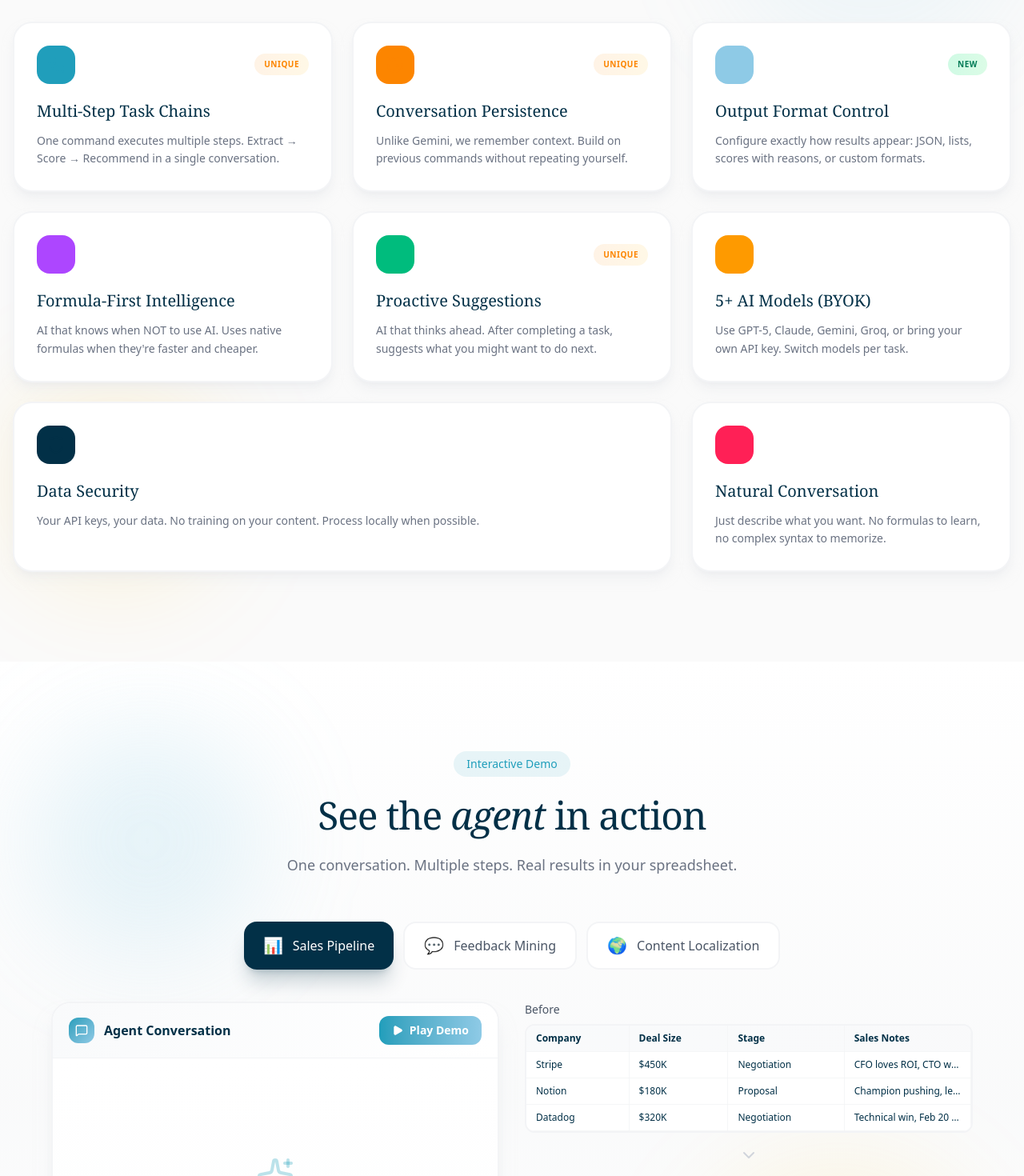
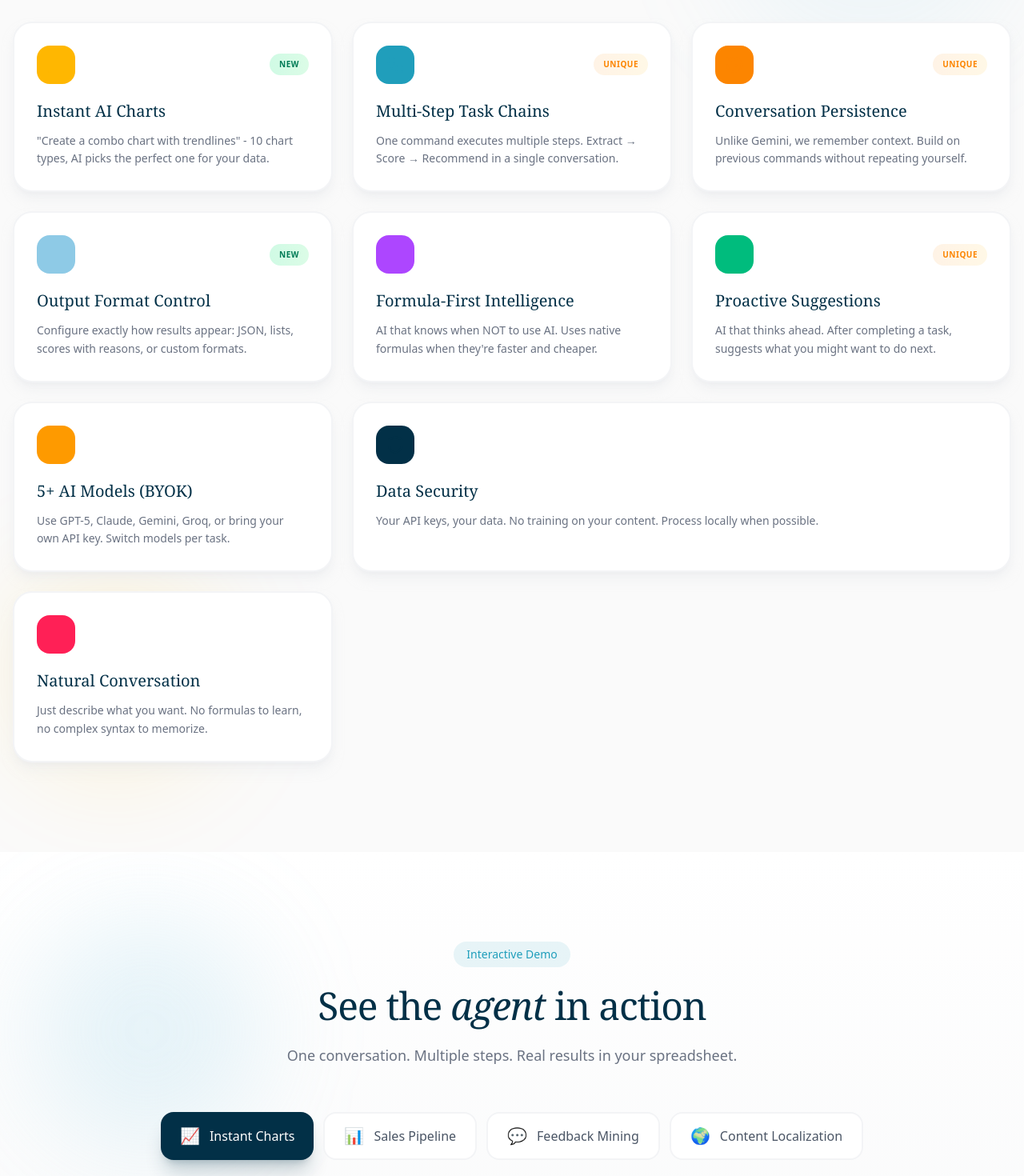
Before and after one commit to Ai-Quill/ai-sheeter, a Next.js app: page / in a window 1280 px wide. Shown: the part 2600-4070 px from the top of the page at 80% size. Built offline with nearby package versions, Linux system fonts and the light colour scheme.

Commit message:
update route on parsing

```diff
--- a/src/components/landing/AgentShowcase.tsx
+++ b/src/components/landing/AgentShowcase.tsx
@@ -21,6 +21,31 @@ interface DemoScenario {
 }
 
 const scenarios: DemoScenario[] = [
+  {
+    id: 'charts',
+    title: 'Instant Charts',
+    icon: '📈',
+    description: 'Create beautiful charts with natural language',
+    conversation: [
+      { type: 'user', content: "Create a combo chart with Store A as line and Store B,C as columns", delay: 0 },
+      { type: 'agent', content: "I see 12 months of sales data for 3 stores. Creating a combo chart with:\n• Store A: Line (trend visualization)\n• Store B & C: Columns (comparison)\n\nGenerating chart...", delay: 1500 },
+      { type: 'result', content: "✅ Chart created!\n\n• Title: Store Performance Comparison\n• Legend at bottom\n• All 12 months displayed\n\nWant me to add a scatter plot showing marketing ROI correlation?", delay: 3000 },
+      { type: 'user', content: "Yes, create a scatter chart with trendlines showing marketing ROI", delay: 4000 },
+      { type: 'result', content: "✅ Scatter chart created!\n\n• X-axis: Marketing Spend\n• Y-axis: Revenue & Profit\n• Trendlines: Revenue ROI, Profit ROI\n\nShows $5.61 revenue per $1 spent, $2.39 profit per $1 spent.", delay: 5500 }
+    ],
+    beforeData: [
+      ['Month', 'Store A', 'Store B', 'Store C'],
+      ['Jan', '12000', '15000', '8000'],
+      ['Feb', '14500', '16200', '9500'],
+      ['Mar', '13800', '17500', '11000']
+    ],
+    afterData: [
+      ['Month', 'Store A', 'Store B', 'Store C', '📊'],
+      ['Jan', '12000', '15000', '8000', '→ Combo Chart'],
+      ['Feb', '14500', '16200', '9500', '→ Scatter + ROI'],
+      ['Mar', '13800', '17500', '11000', '']
+    ]
+  },
   {
     id: 'sales',
     title: 'Sales Pipeline',
--- a/src/components/landing/FeatureGrid.tsx
+++ b/src/components/landing/FeatureGrid.tsx
@@ -2,9 +2,17 @@
 
 import React from 'react';
 import { motion } from 'framer-motion';
-import { Zap, MessageSquare, Shield, Workflow, Sliders, BrainCircuit, Sparkles, History } from 'lucide-react';
+import { Zap, MessageSquare, Shield, Workflow, Sliders, BrainCircuit, Sparkles, History, BarChart3 } from 'lucide-react';
 
 const features = [
+  {
+    title: "Instant AI Charts",
+    description: "\"Create a combo chart with trendlines\" - 10 chart types, AI picks the perfect one for your data.",
+    icon: <BarChart3 size={24} className="text-[#FFB701]" />,
+    color: "bg-[#FFB701]",
+    colSpan: "md:col-span-1",
+    tag: "New"
+  },
   {
     title: "Multi-Step Task Chains",
     description: "One command executes multiple steps. Extract → Score → Recommend in a single conversation.",
```
